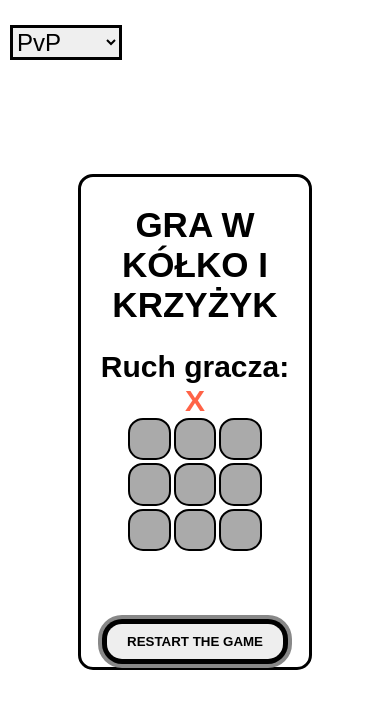
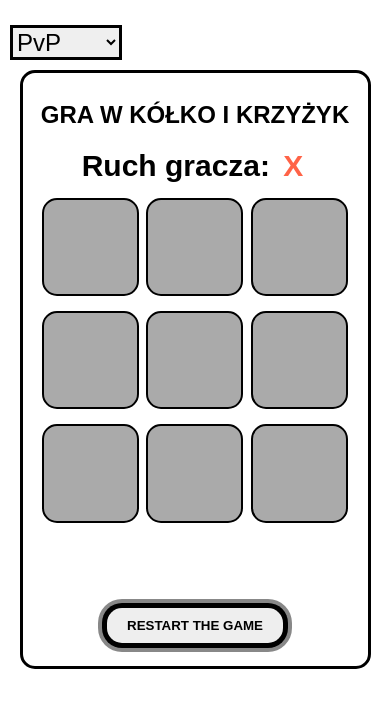
Before and after one commit to brzuza90/Tic-tac-toe_JS, a plain HTML site: page index.html in a window 390 px wide. Drawn offline with Linux system fonts and the light colour scheme.

Commit message:
Add new css style

```diff
--- a/css/style.css
+++ b/css/style.css
@@ -9,7 +9,7 @@ body {
 .select-game-mode {
   margin-top: 25px;
   margin-left: 10px;
-  border: 3px solid   black;
+  border: 3px solid black;
   display: block;
   font-size: 24px;
 }
@@ -17,7 +17,7 @@ body {
   font-size: 24px;
 }
 .current-player {
-  margin-top: 25px;
+  margin: 15px 0;
   text-align: center;
   font-size: 30px;
   font-weight: bold;
@@ -28,12 +28,10 @@ body {
   color: tomato;
 }
 .wrapper {
-  position: absolute;
   width: 60vw;
+  min-width: 640px;
+  margin: 10px auto;
   padding: 2%;
-  top: 50%;
-  left: 50%;
-  transform: translate(-50%, -50%);
   border: 3px solid black;
   border-radius: 15px;
 }
@@ -48,13 +46,14 @@ body {
   display: flex;
   flex-wrap: wrap;
   justify-content: space-around;
-  width: 35vw;
-  height: 35vw;
+  width: 600px;
+
+  min-height: 600px;
 }
 .wrapper .gameBoard .gameItem {
   position: relative;
   width: 31%;
-  height: 31%;
+  margin-bottom: 15px;
   background-color: #aaa;
   border: 2px solid black;
   border-radius: 15px;
@@ -91,7 +90,7 @@ body {
 
 .wrapper button {
   display: block;
-  margin: 0 auto;
+  margin: 0 auto 15px;
   padding: 10px 20px;
   background-color: #eee;
   border: none;
@@ -118,3 +117,39 @@ body {
   text-align: center;
   font-weight: bold;
 }
+@media (max-width: 815px) {
+  .wrapper h1 {
+    font-size: 28px;
+  }
+}
+@media (max-width: 675px) {
+  .wrapper {
+    width: 90%;
+    min-width: unset;
+  }
+  .wrapper .gameBoard {
+    width: 95%;
+    min-height: 500px;
+  }
+}
+@media (max-width: 480px) {
+  .wrapper h1 {
+    font-size: 24px;
+  }
+  .wrapper .gameBoard {
+    min-height: 400px;
+  }
+}
+@media (max-width: 414px) {
+  .wrapper .gameBoard {
+    min-height: 340px;
+  }
+}
+@media (max-width: 375px) {
+  .wrapper h1 {
+    font-size: 20px;
+  }
+  .wrapper .gameBoard {
+    min-height: 300px;
+  }
+}
```
